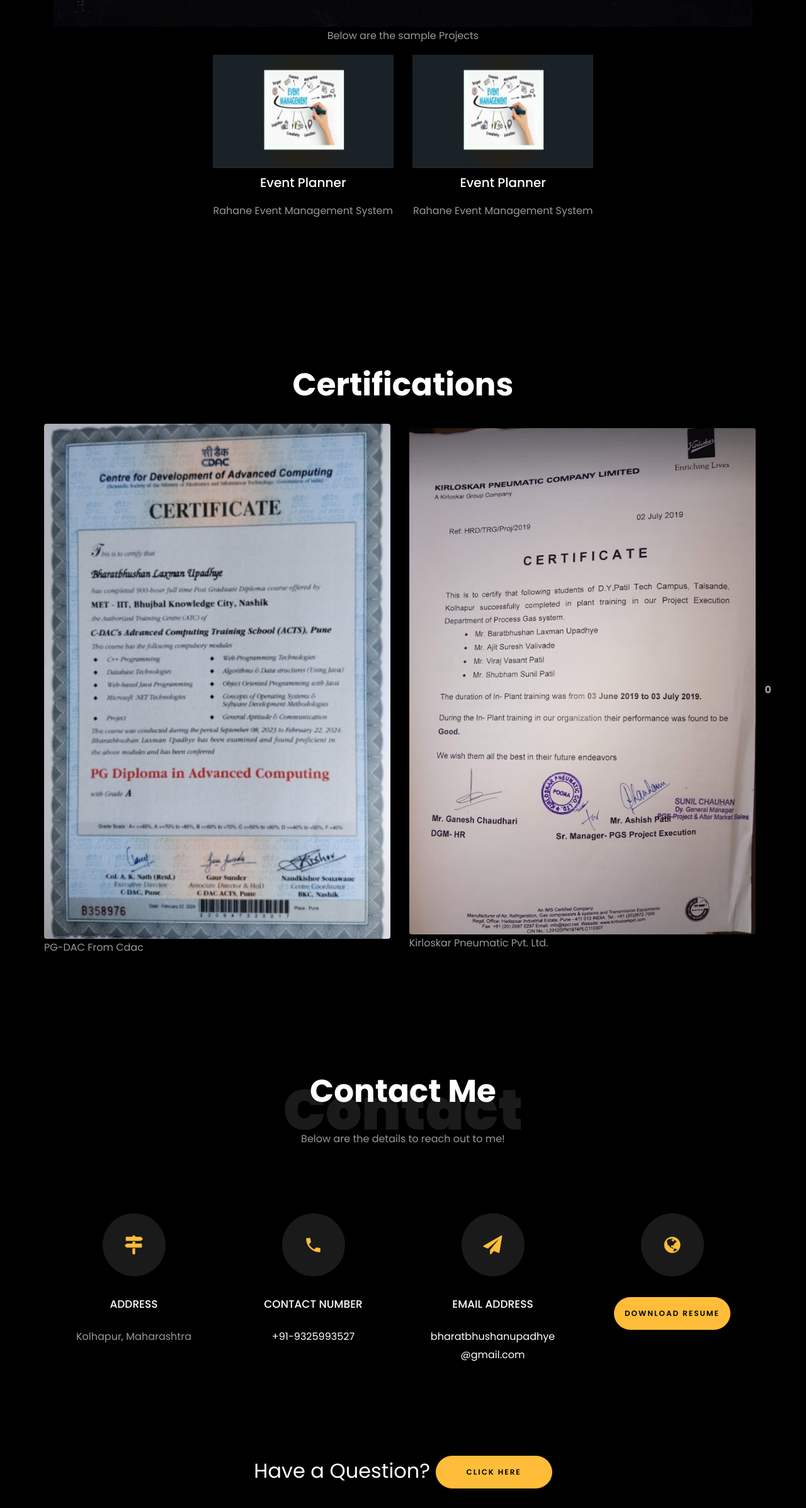
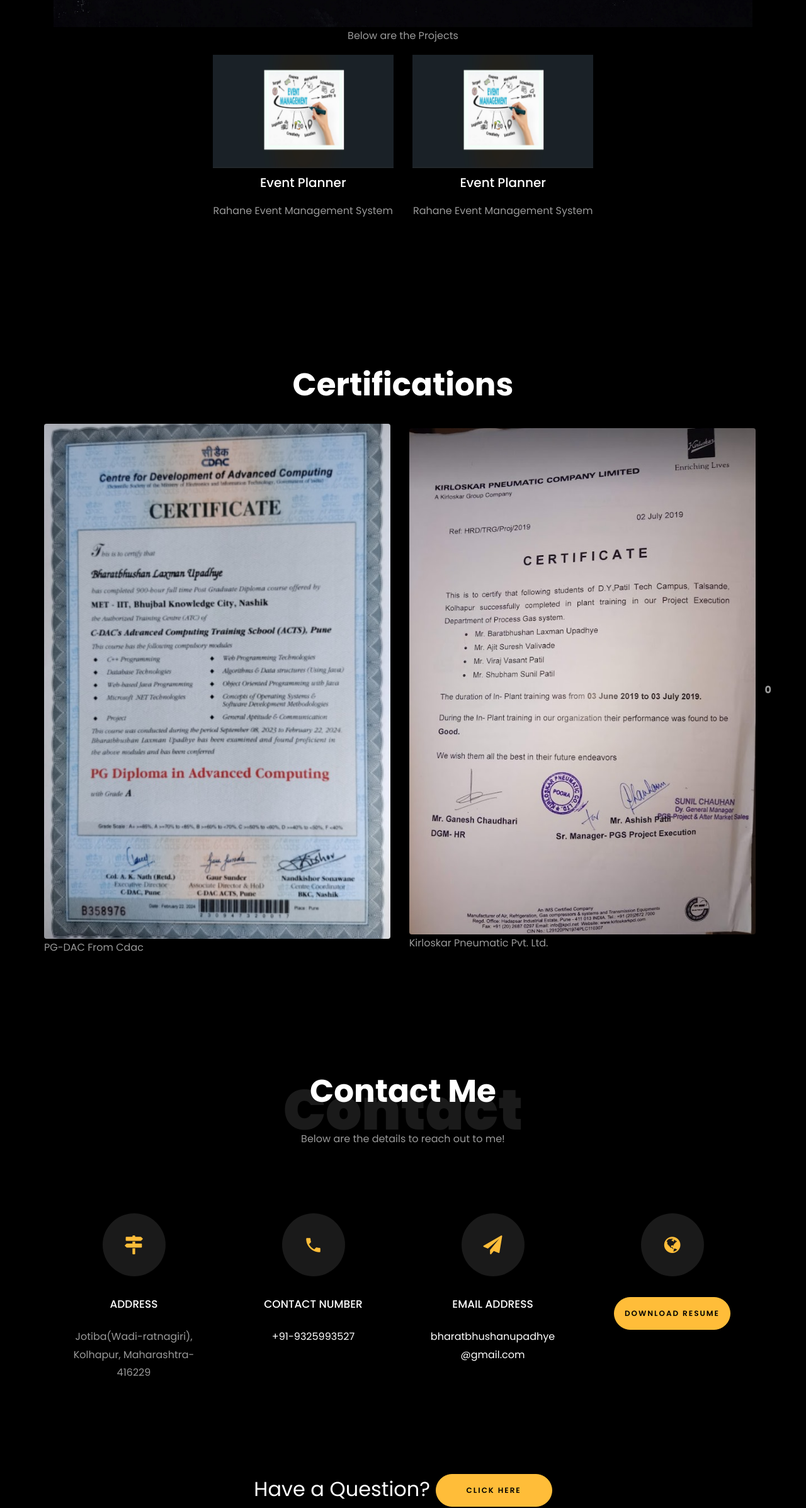
Before and after one commit to bhushan-no-1/Bharat-Portfolio, a plain HTML site: page index.html in a window 1280 px wide. Shown: the part 4020-6415 px from the top of the page at 63% size. Drawn offline with Linux system fonts and the light colour scheme; a script that the page names is missing; files whose address does not match are found by name.

Commit message:
adress added

```diff
--- a/index.html
+++ b/index.html
@@ -512,8 +512,8 @@
 
 
 
-            <p>Below are the sample Projects</p>
-						<!-- <li class="ftco-animate"><a href="https://github.com/73406Rohit"><span class="icon-github"></span></a></li> -->
+            <p>Below are the Projects</p>
+						<!-- <li class="ftco-animate"><a href="https://github.com/bharatbhushan-upadhye"><span class="icon-github"></span></a></li> -->
 
 
 						<div class="container">
@@ -644,7 +644,7 @@
           			<span class="icon-map-signs"></span>
           		</div>
           		<h3 class="mb-4">Address</h3>
-	            <p>Kolhapur, Maharashtra</p>
+	            <p>Jotiba(Wadi-ratnagiri), Kolhapur, Maharashtra-416229</p>
 	          </div>
           </div>
           <div class="col-md-6 col-lg-3 d-flex ftco-animate">
```
